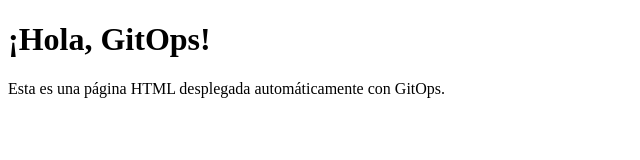
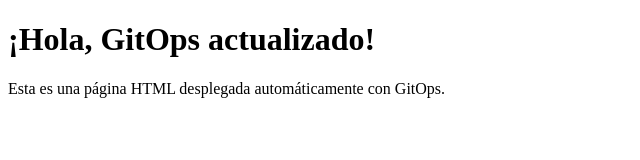
Before and after one commit to Arlequin404/gitops-practice, a plain HTML site: page app/index.html in a window 1280 px wide. Shown: the whole page, without its empty margins (0-640 px from the left). Drawn offline with Linux system fonts and the light colour scheme.

Commit message:
Cambio de h1

```diff
--- a/app/index.html
+++ b/app/index.html
@@ -6,7 +6,7 @@
     <title>GitOps Practice</title>
 </head>
 <body>
-    <h1>¡Hola, GitOps!</h1>
+    <h1>¡Hola, GitOps actualizado!</h1>
     <p>Esta es una página HTML desplegada automáticamente con GitOps.</p>
 </body>
 </html>
```
